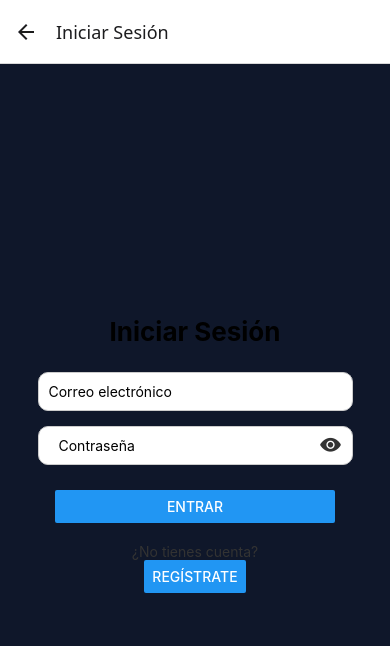
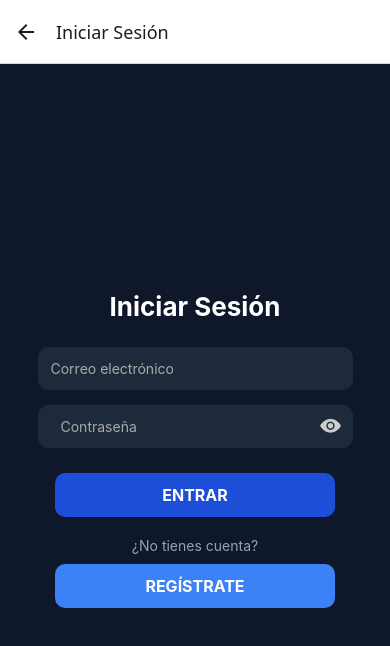
Before and after one commit to David25-gif/PowerPD, a React Native app: screen /Login in a window 390 px wide. Shown: the top 646 px of the page. Built offline with nearby package versions, Linux system fonts and the light colour scheme; no server answers.

Commit message:
le cambie color al Perfil y los colores

```diff
--- a/screens/LoginScreen.js
+++ b/screens/LoginScreen.js
@@ -1,5 +1,5 @@
 import React, { useState } from 'react';
-import { View, Text, TextInput, Button, StyleSheet, Alert, TouchableOpacity, Platform } from 'react-native';
+import { View, Text, TextInput, TouchableOpacity, StyleSheet, Alert, Platform } from 'react-native';
 import { Ionicons } from '@expo/vector-icons';
 import { signInWithEmailAndPassword } from "firebase/auth";
 import { auth, db } from "../firebaseConfig";
@@ -30,7 +30,6 @@ export default function LoginScreen({ navigation }) {
 
       mostrarAlerta('Inicio de sesión exitoso', `¡Bienvenido, ${user.displayName || user.email}!`);
 
-      // 🔹 Verificar perfil del usuario en Firestore
       const uid = user.uid;
       const docRef = doc(db, "usuarios", uid);
       const docSnap = await getDoc(docRef);
@@ -69,6 +68,7 @@ export default function LoginScreen({ navigation }) {
       <TextInput
         style={styles.input}
         placeholder="Correo electrónico"
+        placeholderTextColor="#aaa"
         keyboardType="email-address"
         value={email}
         onChangeText={setEmail}
@@ -78,6 +78,7 @@ export default function LoginScreen({ navigation }) {
         <TextInput
           style={styles.passwordInput}
           placeholder="Contraseña"
+          placeholderTextColor="#aaa"
           secureTextEntry={!showPassword}
           value={password}
           onChangeText={setPassword}
@@ -86,27 +87,85 @@ export default function LoginScreen({ navigation }) {
           <Ionicons
             name={showPassword ? 'eye-off' : 'eye'}
             size={22}
-            color="#333"
+            color="#ccc"
           />
         </TouchableOpacity>
       </View>
 
-      <View style={styles.buttonContainer}>
-        <Button title="Entrar" onPress={handleLogin} />
-      </View>
+      <TouchableOpacity style={styles.button} onPress={handleLogin}>
+        <Text style={styles.buttonText}>ENTRAR</Text>
+      </TouchableOpacity>
 
-      <Text style={styles.link}>¿No tienes cuenta?</Text>
-      <Button title="Regístrate" onPress={() => navigation.navigate('Registro')} />
+      <Text style={styles.text}>¿No tienes cuenta?</Text>
+
+      <TouchableOpacity
+        style={[styles.button, styles.registerButton]}
+        onPress={() => navigation.navigate('Registro')}
+      >
+        <Text style={styles.buttonText}>REGÍSTRATE</Text>
+      </TouchableOpacity>
     </View>
   );
 }
 
 const styles = StyleSheet.create({
-  container: { flex: 1, justifyContent: 'center', alignItems: 'center', backgroundColor: '#0F172A', padding: 20 },
-  title: { fontSize: 26, fontWeight: 'bold', marginBottom: 25 },
-  input: { width: '90%', borderWidth: 1, borderColor: '#ccc', borderRadius: 10, padding: 10, marginBottom: 15, backgroundColor: '#fff' },
-  passwordContainer: { width: '90%', flexDirection: 'row', alignItems: 'center', borderWidth: 1, borderColor: '#ccc', borderRadius: 10, paddingHorizontal: 10, marginBottom: 15, backgroundColor: '#fff' },
-  passwordInput: { flex: 1, padding: 10 },
-  buttonContainer: { width: '80%', marginVertical: 10 },
-  link: { marginTop: 10, color: '#333' },
+  container: {
+    flex: 1,
+    justifyContent: 'center',
+    alignItems: 'center',
+    backgroundColor: '#0F172A', // azul oscuro
+    padding: 20,
+  },
+  title: {
+    fontSize: 26,
+    fontWeight: 'bold',
+    color: '#FFFFFF',
+    marginBottom: 25,
+  },
+  input: {
+    width: '90%',
+    borderWidth: 1,
+    borderColor: '#1E293B',
+    borderRadius: 10,
+    padding: 12,
+    marginBottom: 15,
+    backgroundColor: '#1E293B',
+    color: '#FFFFFF',
+  },
+  passwordContainer: {
+    width: '90%',
+    flexDirection: 'row',
+    alignItems: 'center',
+    borderWidth: 1,
+    borderColor: '#1E293B',
+    borderRadius: 10,
+    paddingHorizontal: 10,
+    marginBottom: 15,
+    backgroundColor: '#1E293B',
+  },
+  passwordInput: {
+    flex: 1,
+    padding: 12,
+    color: '#FFFFFF',
+  },
+  button: {
+    width: '80%',
+    backgroundColor: '#1D4ED8', // azul brillante
+    paddingVertical: 12,
+    borderRadius: 10,
+    alignItems: 'center',
+    marginVertical: 10,
+  },
+  buttonText: {
+    color: '#FFFFFF',
+    fontWeight: 'bold',
+    fontSize: 16,
+  },
+  registerButton: {
+    backgroundColor: '#3B82F6', // azul más claro
+  },
+  text: {
+    color: '#94A3B8',
+    marginTop: 10,
+  },
 });
```
